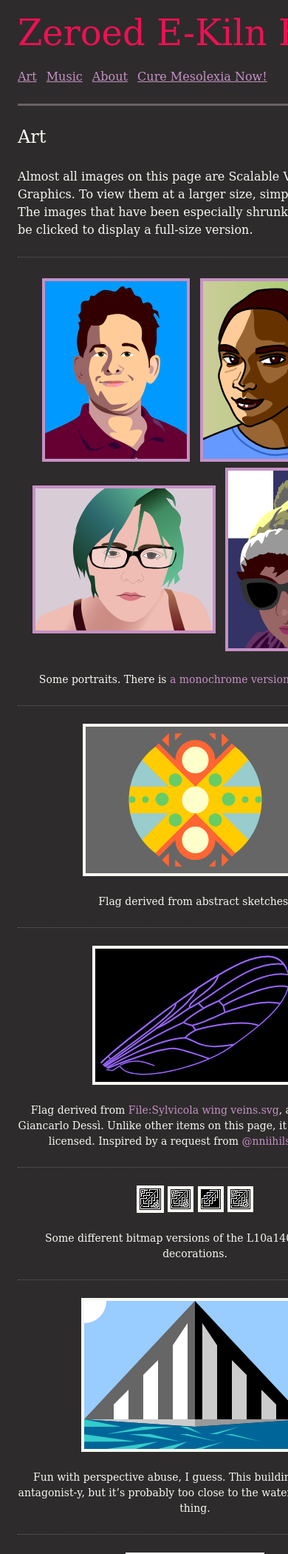
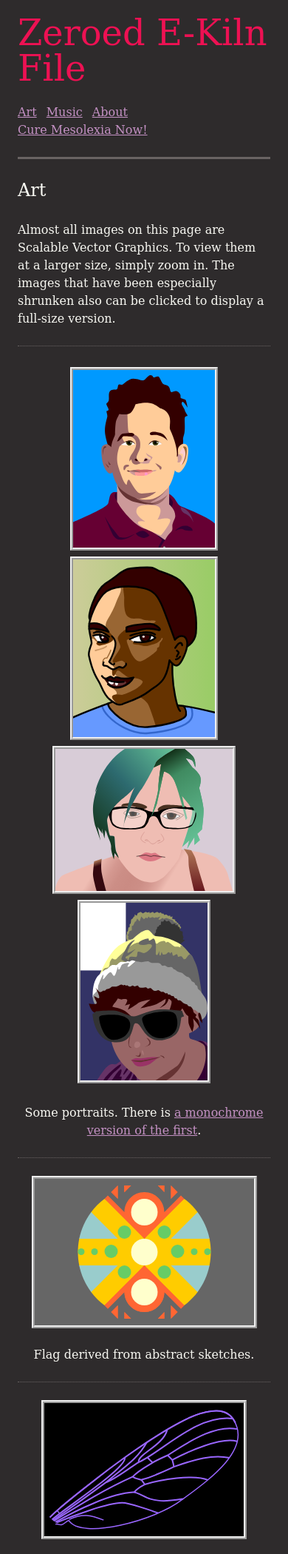
Before and after one commit to ilzolende/ilzolende.github.io, a Jekyll site: the page built from art.md, in a window 390 px wide, cut to the strip 104-2204 px from the top of the page. Shown: the whole strip at 74% size. Built offline with Jekyll 4.4.1, drawn with Linux system fonts in a browser that asks for light colours.

Commit message:
made layout more responsive

```diff
--- a/_sass/_base.scss
+++ b/_sass/_base.scss
@@ -59,7 +59,7 @@ figure > img {
 }
 
 figcaption {
-    font-size: $small-font-size;
+    font-size: $base-font-size;
 }
 
 
@@ -95,7 +95,7 @@ h1, h2, h3, h4, h5, h6 {
  */
 a {
     color: $vibrant-text-color-1;
-    text-decoration: none;
+    // text-decoration: none;
 
     &:visited {
         color: $vibrant-text-color-2;
@@ -103,7 +103,7 @@ a {
 
     &:hover {
         color: $vibrant_text_color_4;
-        text-decoration: underline;
+        // text-decoration: underline;
     }
 }
 
--- a/_sass/_layout.scss
+++ b/_sass/_layout.scss
@@ -3,7 +3,7 @@
  */
 
 body {
-  width: $body-width;
+  max-width: $body-width;
   margin-left:auto;
   margin-right:auto;
   padding-left: $base-line-height * 1em;
@@ -22,10 +22,14 @@ body>header {
       line-height: 1;
       margin-top: $spacing-unit;
       margin-bottom: $spacing-unit;
-      color: $vibrant-text-color-3;
 
-      a, a:visited, a:hover, a:visited:hover {
+      a, a:visited {
           color: $vibrant-text-color-3;
+          text-decoration: none;
+      }
+      a:hover{
+        text-decoration: underline;
+        color: $vibrant-text-color-3;
       }
     }
 
@@ -39,7 +43,7 @@ body>header {
           margin: 0;
           margin-right: 0.5em;
           a {
-            text-decoration: underline;
+            // text-decoration: underline;
           }
         }
       }
@@ -69,12 +73,19 @@ figure {
   border-top: dotted thin $tertiary-text-color;
   text-align: center;
 
+  &.L10a140 img{
+    border-color: $secondary-text-color;
+    &:first-child{
+      border-width: (3rem / 16);
+    }
+  }
+
   p>img:only-child {
     margin-left: auto;
     margin-right: auto;
   }
   img {
-    border: solid 0.25rem;
+    border: ridge 0.25rem;
   }
 
   ul {
@@ -98,12 +109,12 @@ figure {
   // border-top: dotted thin $tertiary-text-color;
   // audio{margin-top: $spacing-unit;}
   display: inline-block;
-  width: 14em;
+  width: 47.5%;
   text-align: left;
   // height: $spacing-unit * 4;
   audio {
     display: block;
-    width: 12.5em;
+    width: 90%;
     background-color: $vibrant-text-color-2;
   }
   margin-bottom: $spacing-unit;
@@ -119,6 +130,8 @@ figure {
   .songtext {
     font-size: $small-font-size;
     color: $secondary-text-color;
+    height: $spacing-unit * 2;
+    display: table-cell;
     margin-top: 0;
   }
 }
--- a/art.md
+++ b/art.md
@@ -26,7 +26,7 @@ Flag derived from abstract sketches.
 Flag derived from [File:Sylvicola wing veins.svg](https://en.wikipedia.org/wiki/File:Sylvicola_wing_veins.svg), a file made by Giancarlo Dessì. Unlike other items on this page, it is [CC BY-SA 3.0](https://creativecommons.org/licenses/by-sa/3.0/deed.en) licensed. Inspired by a request from [@nniihilsupernum](http://nniihilsupernum.tumblr.com).
 </figcaption>
 </figure>
-<figure>
+<figure class="L10a140">
 ![L10a140](/assets/art/L10a140_1.gif)
 ![L10a140](/assets/art/L10a140_2.gif)
 ![L10a140](/assets/art/L10a140_3.gif)
```
